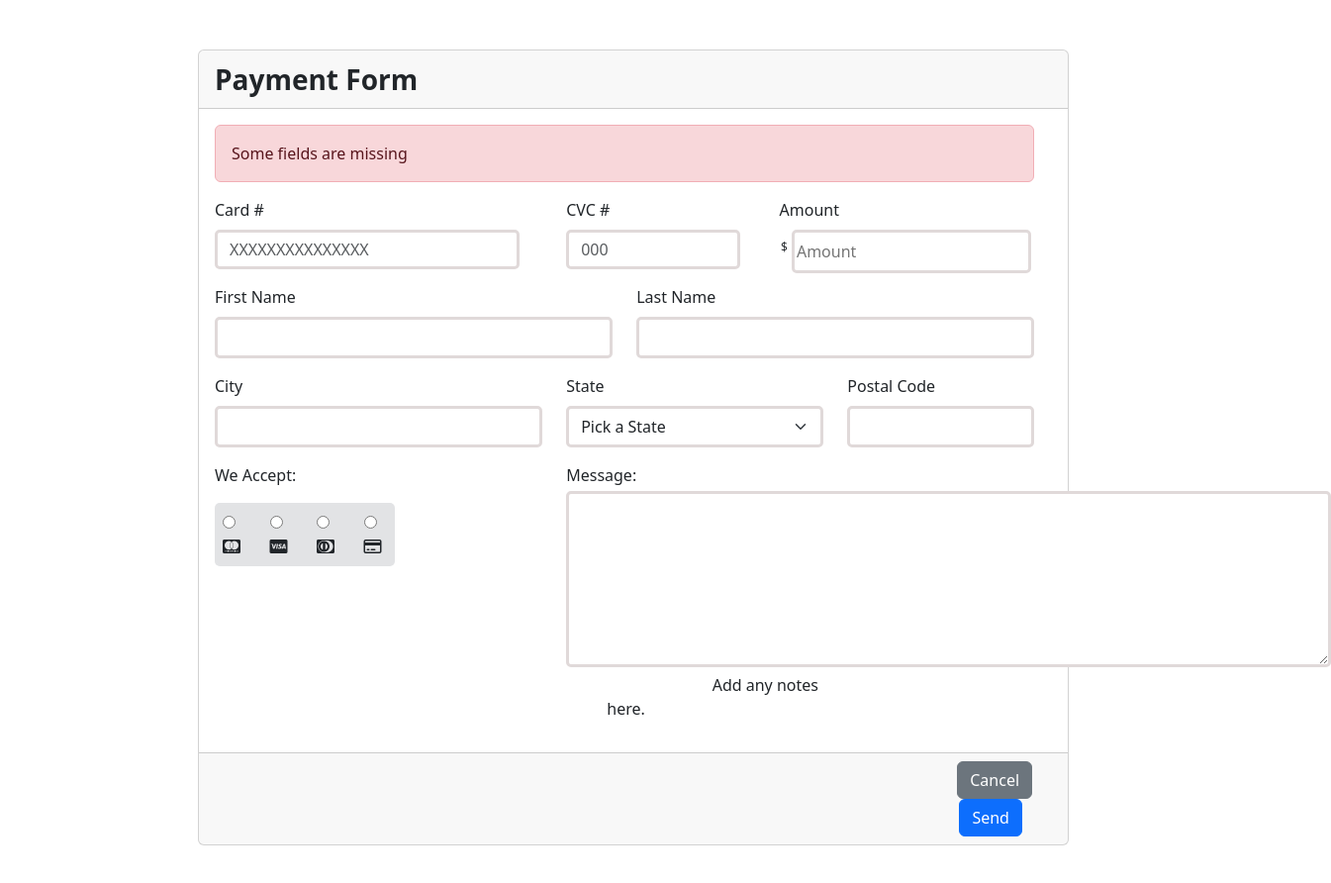
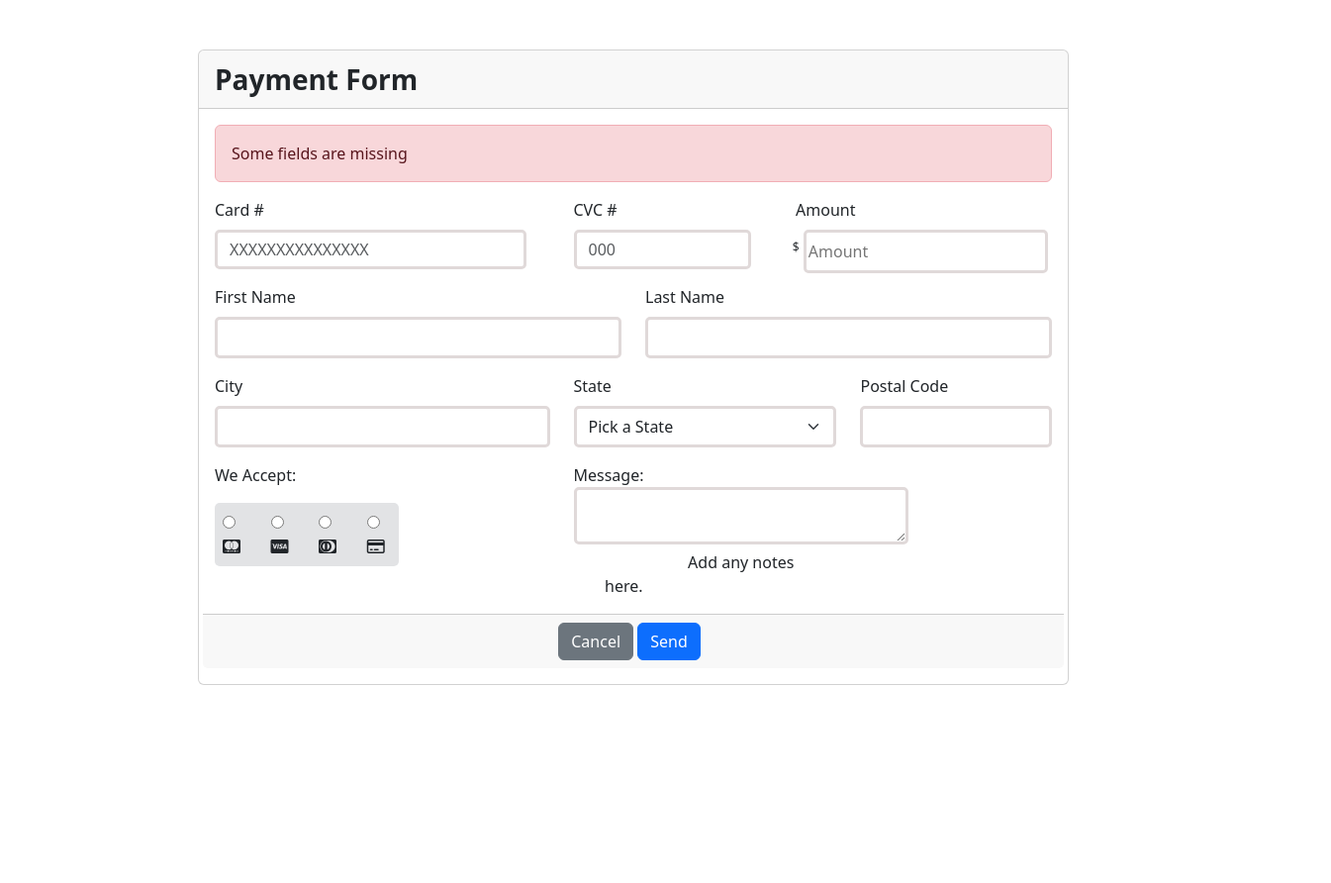
Before and after one commit to 4GeeksAcademy/NJCampbell-HTML-Forms-practice, a plain HTML site: page index.html in a window 1280 px wide. Shown: the whole page at 99% size, 1345 px wide, since content can reach past the window. After the commit the page ends 800 px from the top, so only its background shows below. Drawn offline with nearby package versions, Linux system fonts and the light colour scheme.

Commit message:
updates before class, need fix on msg box

```diff
--- a/index.html
+++ b/index.html
@@ -20,7 +20,7 @@
               </div>
             <!-- user input -->
             <fieldset id="credit-card-info">
-                <div class="row"></div>
+
                 <div class="row">
                     <div class="col-5">
                         <div class="mb-3 text-start">
@@ -37,6 +37,7 @@
 
                     </div>
                     <div class="col-4">
+                      <!-- <div class="mb-3 text-start"> -->
                       <label for="amountTotal" class="form-label fw-medium" id="amountLabel">Amount</label><br />
                       <span class="">
                         <sup> $</sup>
@@ -44,6 +45,7 @@
                       </span>
                       </div>
                     </div>
+                <!-- here removed div card/body-->
             </fieldset>
                 <fieldset id="first-last-name">
                 <div class="row">
@@ -91,8 +93,8 @@
                     </div>
                 </div>
             </fieldset>
-
-            <div class="row">
+            <!-- radio and message box -->
+            <div class="row" id="cardMessage">
               <div class="col-5">
                   <div class="mb-3 text-start">
                       <div id="credit-card-radio">
@@ -130,15 +132,28 @@
 
 
               </div>
-                <div class="col-6">
+
+                <div class="col-5" id="messageContainer">
                   <div class="mb-3">
-                      <label class="mb-1 fw-medium" id="messageLabel">Message:</label><br/>
-                      <textarea name="message" id="messageBox" rows="7" cols="81"></textarea>
+                    <label class="fw-medium" id="messageLabel">Message:</label><br/>
+                    <textarea name="message" id="messageBox"></textarea>
                     <span class="fw-medium fs-6" id="messageNotes">Add any notes here.</span>
                   </div>
+                </div>
+
+
 
           </div>
+          <div class="row" id="submitButton1">
+            <div class="card-footer" id="submitButton">
+              <!-- submit/cancel button -->
+              <button type="button" class="btn btn-secondary">Cancel</button>
+              <input class="btn btn-primary me-2" type="submit" value="Send">
           </div>
+          </div>
+          <!-- end card body -->
+          </div>
+
 
 
 
@@ -152,13 +167,7 @@
 
 
         </form>
-        <div class="row" id="submitButton1">
-          <div class="card-footer" id="submitButton">
-            <!-- submit/cancel button -->
-            <button type="button" class="btn btn-secondary">Cancel</button>
-            <input class="btn btn-primary me-2" type="submit" value="Send">
-        </div>
-        </div>
+
       </div>
 
 
--- a/styles.css
+++ b/styles.css
@@ -3,14 +3,14 @@
 .card {
     margin: 50px 200px 50px 200px;
 }
-.card-body {
+/* .card-body {
     margin-right: 2%;
-}
+} */
 .alert {
     text-align: left;
 }
 #amountLabel {
-    padding-right: 75%;
+    padding-right: 72%;
 }
 #creditCardInfo {
     width: 93%;
@@ -42,20 +42,22 @@
 #messageBox {
     border-radius: 5px;
     border: solid rgb(224, 217, 217);
+    width: 100%;
 }
+
 #messageLabel {
     padding-right: 90%;
 }
 #messageNotes {
     padding-right: 70%;
 }
-#submitButton {
+/* #submitButton {
     padding-left: 85%;
-}
-#submitButton1 {
+} */
+/* #submitButton1 {
     width: 100%;
     margin-left: 0px;
-}
+} */
 
 .cardType {
     width: 55%;
```
Lines whose indentation alone changed are shown as unchanged.
